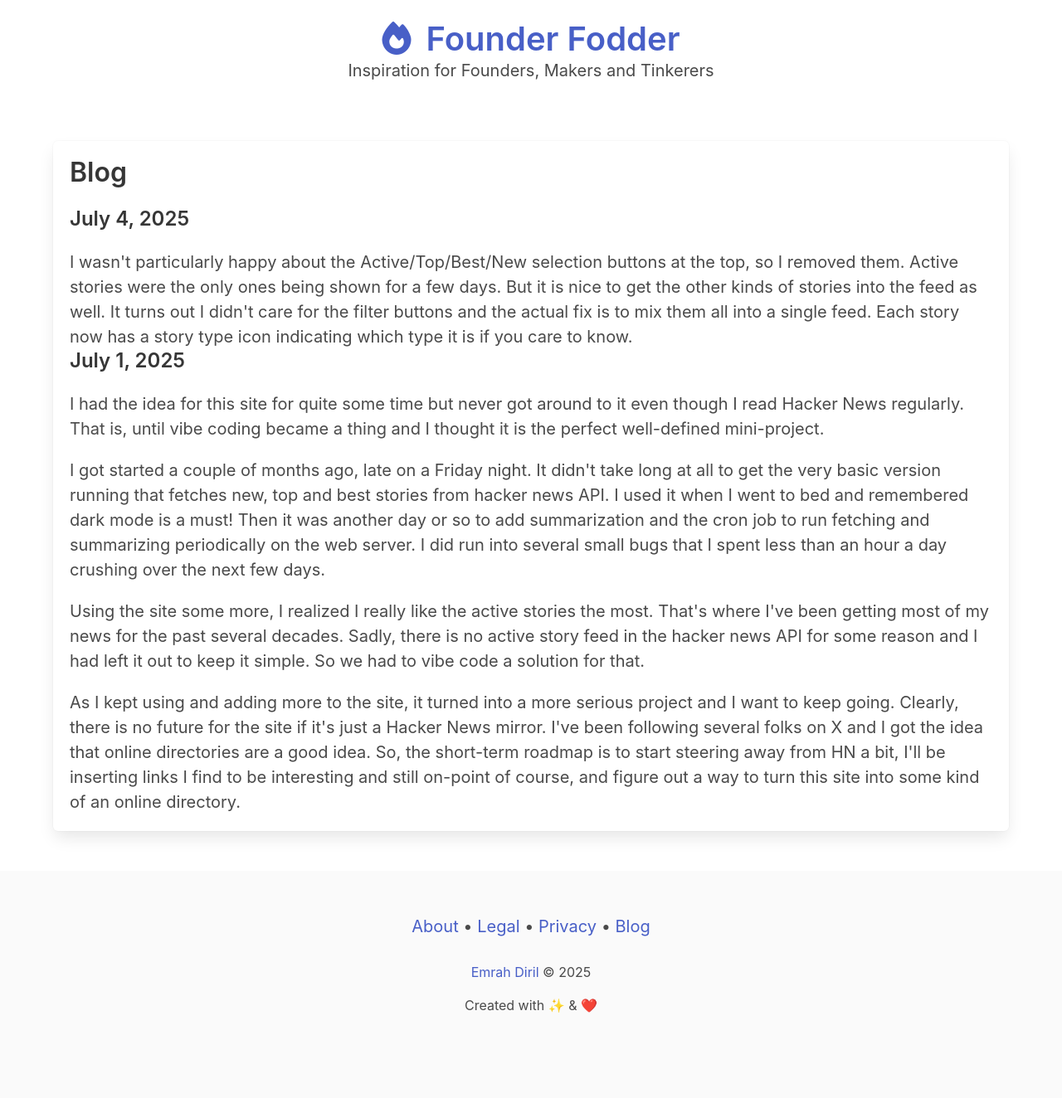
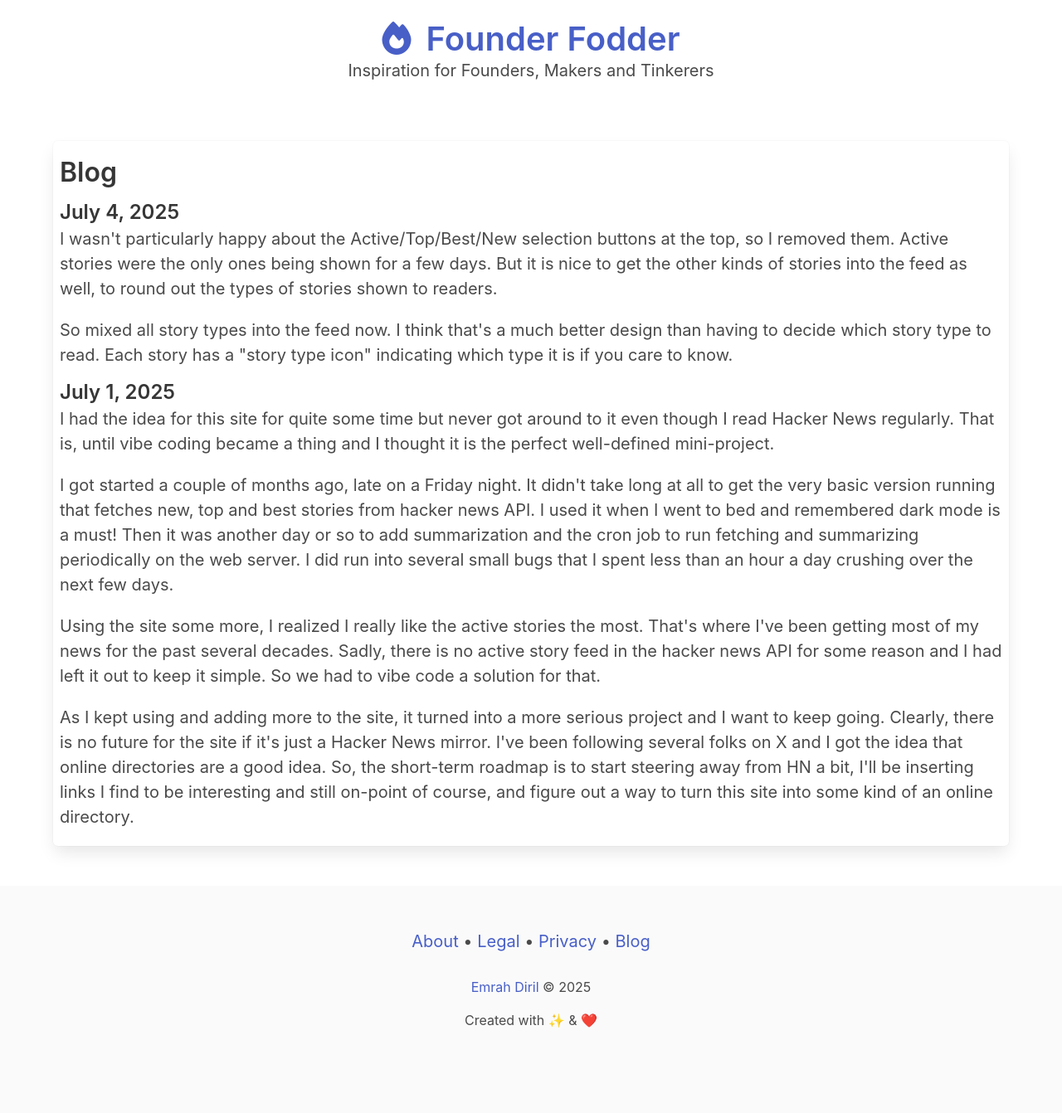
Before and after one commit to ediril/founder-fodder, a PHP site: template templates/blog.php in a window 1280 px wide. Shown: the whole page at 83% size. Before the commit the page ends 1221 px from the top, so only its background shows below. Run offline with PHP 8.4, Linux system fonts and the light colour scheme; the template is opened without the code that fills it, so the values that code supplies are empty.

Commit message:
Fix styling

```diff
--- a/templates/blog.php
+++ b/templates/blog.php
@@ -6,17 +6,19 @@ include __DIR__ . '/partials/hero.php';
 <section class="section">
     <div class="container">
         <div class="content is-medium">
-            <div class="box">
-                <h1 class="title is-3">Blog</h1>
-                <div><h2 class="title is-4">July 4, 2025</h2>
+            <div class="box px-2">
+                <h1 class="title is-3 mb-0">Blog</h1>
+                <div><h2 class="title is-4 mt-4 mb-1">July 4, 2025</h2>
                 <p>
                 I wasn't particularly happy about the Active/Top/Best/New selection buttons at the top, so I removed them.
                 Active stories were the only ones being shown for a few days. But it is nice to get the other kinds of stories
-                into the feed as well. It turns out I didn't care for the filter buttons and the actual fix is to mix them all into
-                a single feed. Each story now has a story type icon indicating which type it is if you care to know.
+                into the feed as well, to round out the types of stories shown to readers.
+                </p><p></p>
+                So mixed all story types into the feed now. I think that's a much better design than having to decide which
+                story type to read. Each story has a "story type icon" indicating which type it is if you care to know.
                 </p>
                 </div>
-                <div><h2 class="title is-4">July 1, 2025</h2>
+                <div><h2 class="title is-4 mt-4 mb-1">July 1, 2025</h2>
                     <p>
                     I had the idea for this site for quite some time but never got around to it even though I read Hacker News
                     regularly. That is, until vibe coding became a thing and I thought it is the perfect well-defined mini-project.
```
